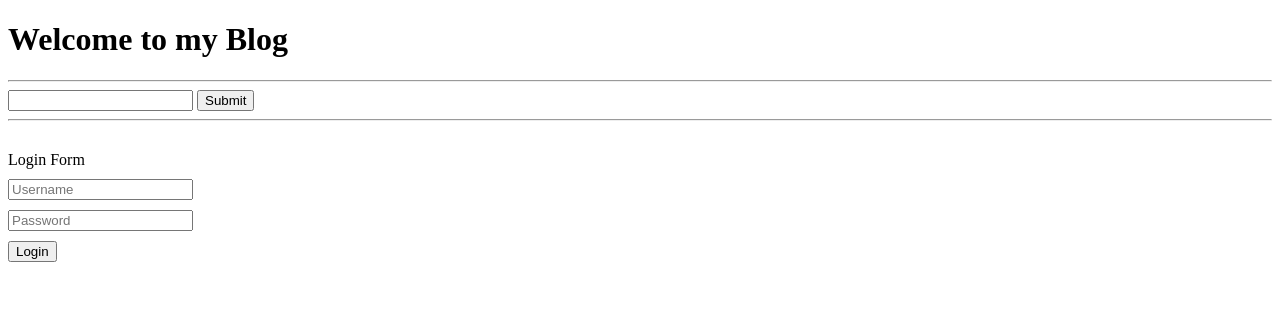
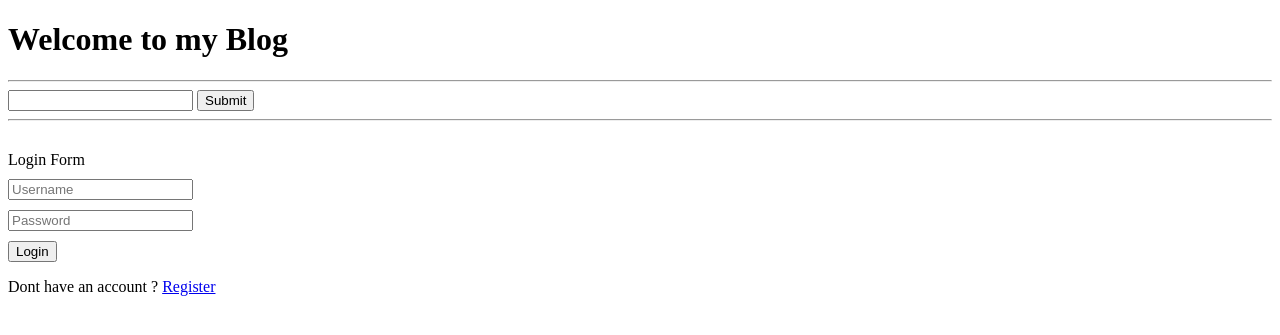
Before and after one commit to edwardpeter547/django-series, a Django app: page /login/ in a window 1280 px wide. Shown: the top 335 px of the page. Run offline with Django 3.2, Linux system fonts and the light colour scheme; parts of the project's set-up code (start-up, migrations or seed data) failed here and were passed over.

Commit message:
updated user login form template to add link to user registration

```diff
--- a/templates/accounts/login.html
+++ b/templates/accounts/login.html
@@ -23,6 +23,7 @@
                     <button type="submit"> Login </button>
                 </div>
             </form>
+            <p>Dont have an account ? <a href="/register/">Register</a></p>
         </div>
     {% else %}
         <p>You are already logged in. <a href="/logout/">do you want to logout ?</a></p>
```
